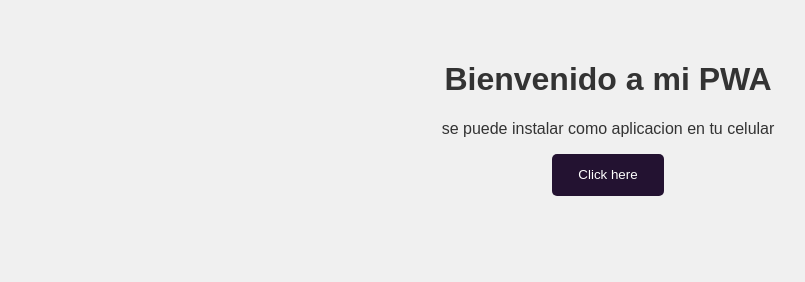
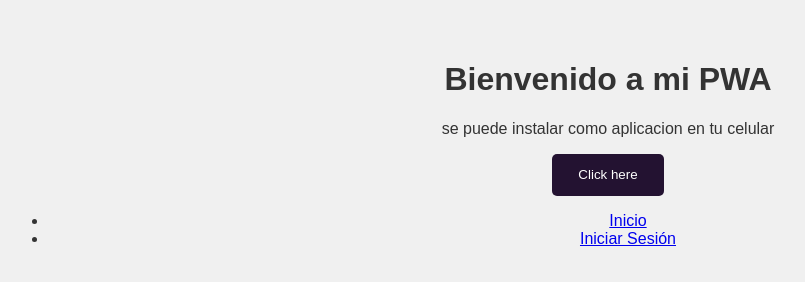
Before and after one commit to KionBreadley01/PWA-Ejemplo2, a plain HTML site: page index.html in a window 1280 px wide. Shown: the whole page, without its empty margins (32-837 px from the left). Drawn offline with Linux system fonts and the light colour scheme.

Commit message:
UWU fix-9

```diff
--- a/index.html
+++ b/index.html
@@ -18,6 +18,11 @@
 
     <button onclick ="alert('hola XD')">Click here </button>
 
+    <ul>
+        <li><a href="/PWA-ejemplo/index.html">Inicio</a></li>
+        <li><a href="/PWA-ejemplo/login.html">Iniciar Sesión</a></li>
+    </ul>
+
 
 <!-- registrat eñ service worker -->
 
```
